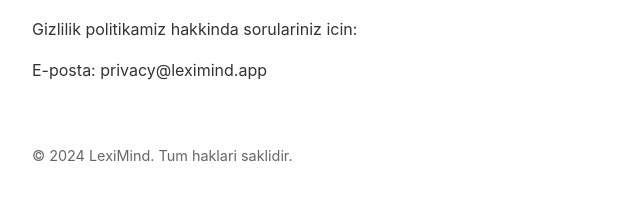
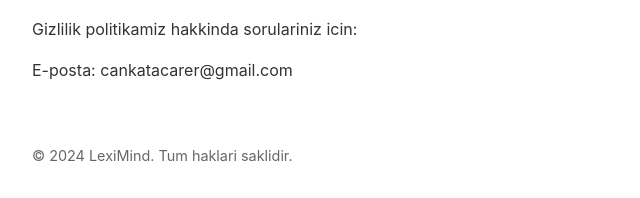
Before and after one commit to CankatCaglar/leximind-pages, a plain HTML site: page privacy-policy.html in a window 1280 px wide. Shown: the part 1187-1385 px from the top of the page, 208-848 px from the left. Drawn offline with Linux system fonts and the light colour scheme.

Commit message:
Update privacy-policy.html

```diff
--- a/privacy-policy.html
+++ b/privacy-policy.html
@@ -69,7 +69,7 @@
     <div class="section">
         <h2>Iletisim</h2>
         <p>Gizlilik politikamiz hakkinda sorulariniz icin:</p>
-        <p>E-posta: privacy@leximind.app</p>
+        <p>E-posta: cankatacarer@gmail.com</p>
     </div>
 
     <div class="footer">
```
